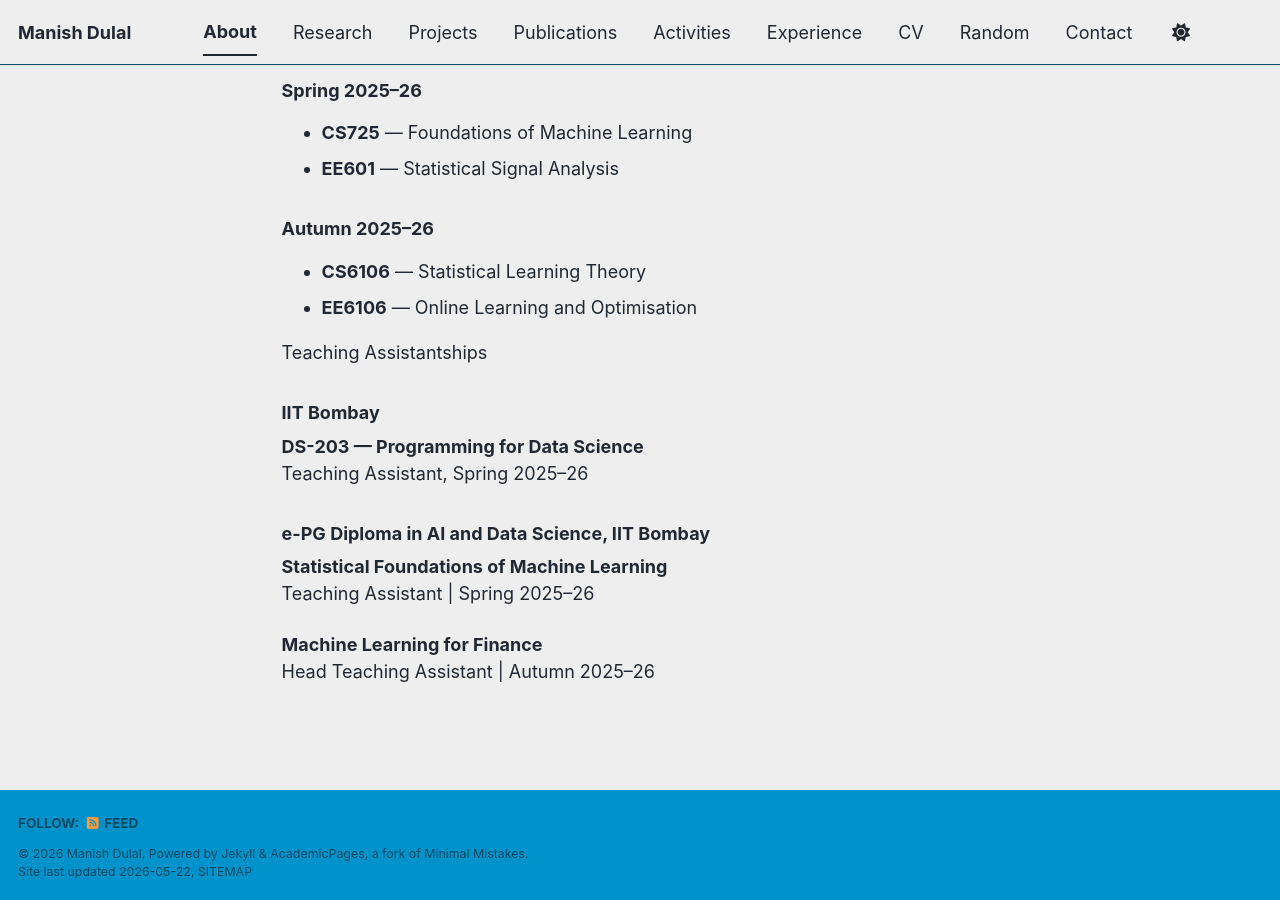
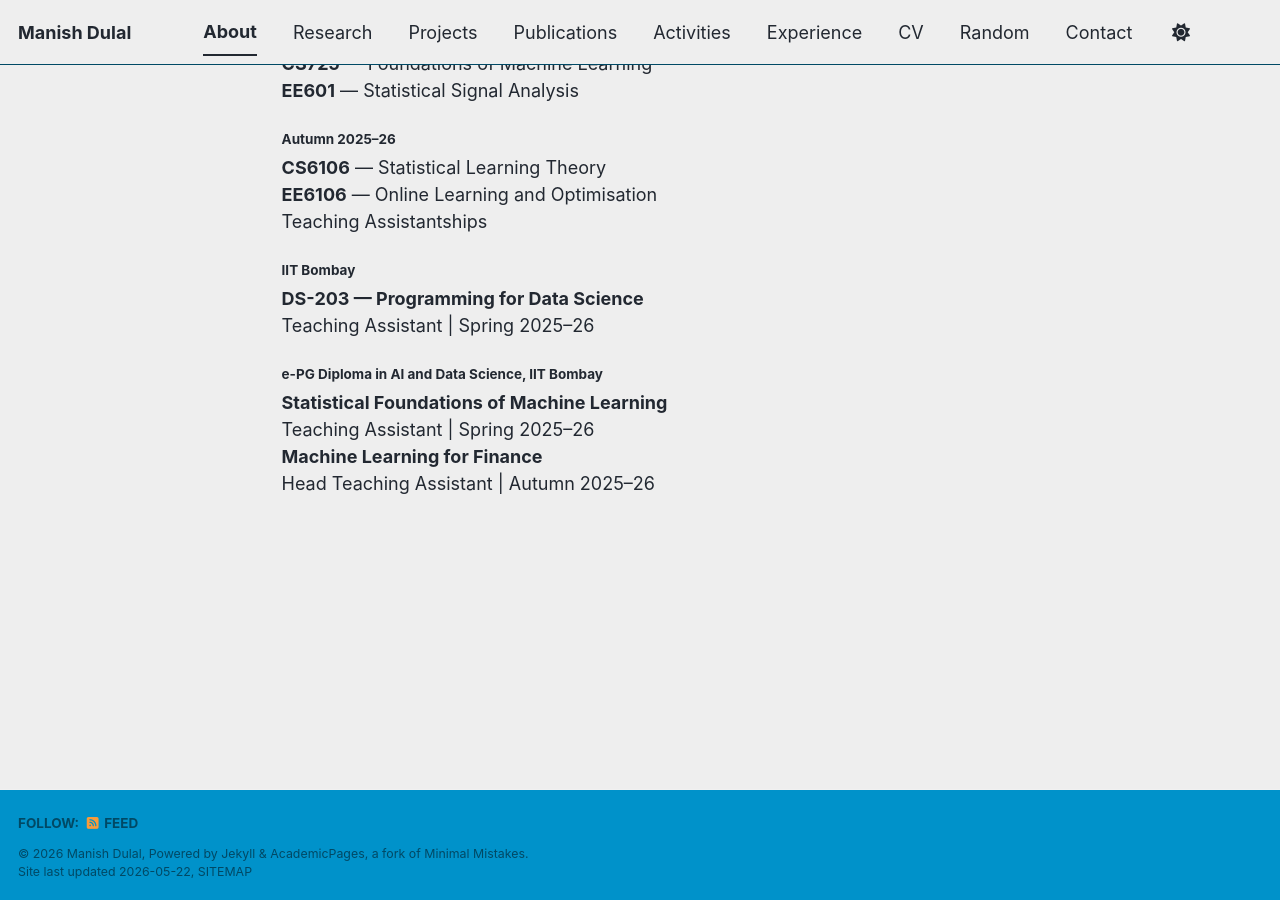
Before and after one commit to ManishDulal/manishdulal.github.io, a Jekyll site: the page built from _pages/about-me.md, in a window 1280 px wide and 900 px high, scrolled down 613 px. Built offline with Jekyll 4.4.1, drawn with Linux system fonts in a browser that asks for light colours; a script bundle is joined from its source files by our own code; library files that are not in the unit come from our copies.

Commit message:
Update coursework and teaching assistantship details

```diff
--- a/_pages/about-me.md
+++ b/_pages/about-me.md
@@ -12,32 +12,50 @@ My academic journey began with Mathematics and later expanded toward Statistics,
 
 Prior to beginning my doctoral studies, I worked at Tata Consultancy Services and completed an internship at CRISIL involving predictive risk systems for banking applications.
 
+
 <div class="section-title">Relevant Coursework</div>
 
-### Spring 2024–25
-- **IE614** — Linear Systems
-- **SC607** — Optimization
-- **SI509** — Time Series Analysis
+<div class="course-card">
 
-### Spring 2025–26
-- **CS725** — Foundations of Machine Learning
-- **EE601** — Statistical Signal Analysis
+<h4>Spring 2024–25</h4>
 
-### Autumn 2025–26
-- **CS6106** — Statistical Learning Theory
-- **EE6106** — Online Learning and Optimisation
+<strong>IE614</strong> — Linear Systems <br>
+<strong>SC607</strong> — Optimization <br>
+<strong>SI509</strong> — Time Series Analysis
+
+
+<h4>Spring 2025–26</h4>
+
+<strong>CS725</strong> — Foundations of Machine Learning <br>
+<strong>EE601</strong> — Statistical Signal Analysis
+
+
+<h4>Autumn 2025–26</h4>
+
+<strong>CS6106</strong> — Statistical Learning Theory <br>
+<strong>EE6106</strong> — Online Learning and Optimisation
+
+</div>
+
 
 <div class="section-title">Teaching Assistantships</div>
 
-### IIT Bombay
+<div class="ta-block">
 
-**DS-203 — Programming for Data Science**
-Teaching Assistant, Spring 2025–26
+<h4>IIT Bombay</h4>
 
-### e-PG Diploma in AI and Data Science, IIT Bombay
-
-**Statistical Foundations of Machine Learning**
+<strong>DS-203 — Programming for Data Science</strong><br>
 Teaching Assistant | Spring 2025–26
 
-**Machine Learning for Finance**
+
+<h4>e-PG Diploma in AI and Data Science, IIT Bombay</h4>
+
+<strong>Statistical Foundations of Machine Learning</strong><br>
+Teaching Assistant | Spring 2025–26
+
+<br>
+
+<strong>Machine Learning for Finance</strong><br>
 Head Teaching Assistant | Autumn 2025–26
+
+</div>
```
